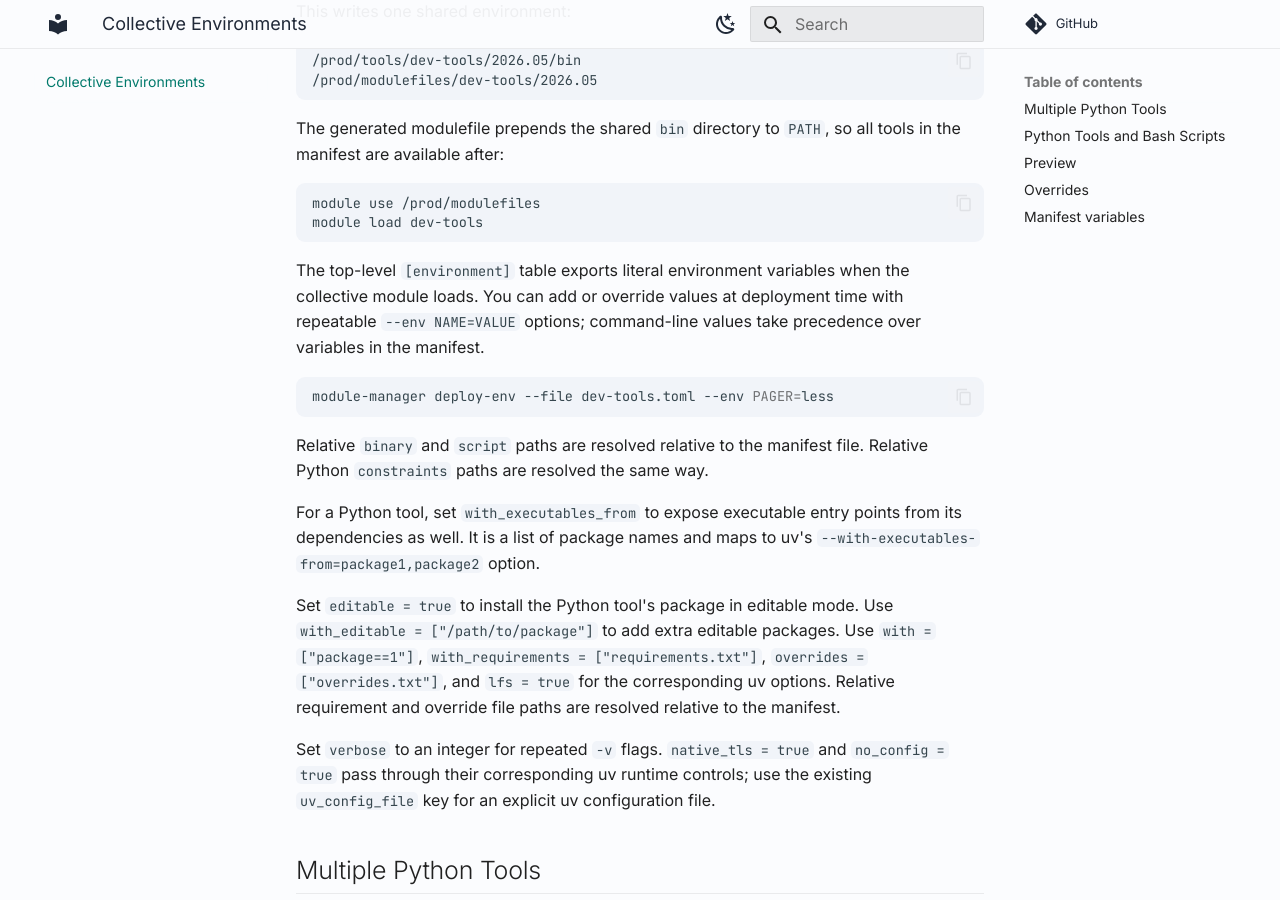
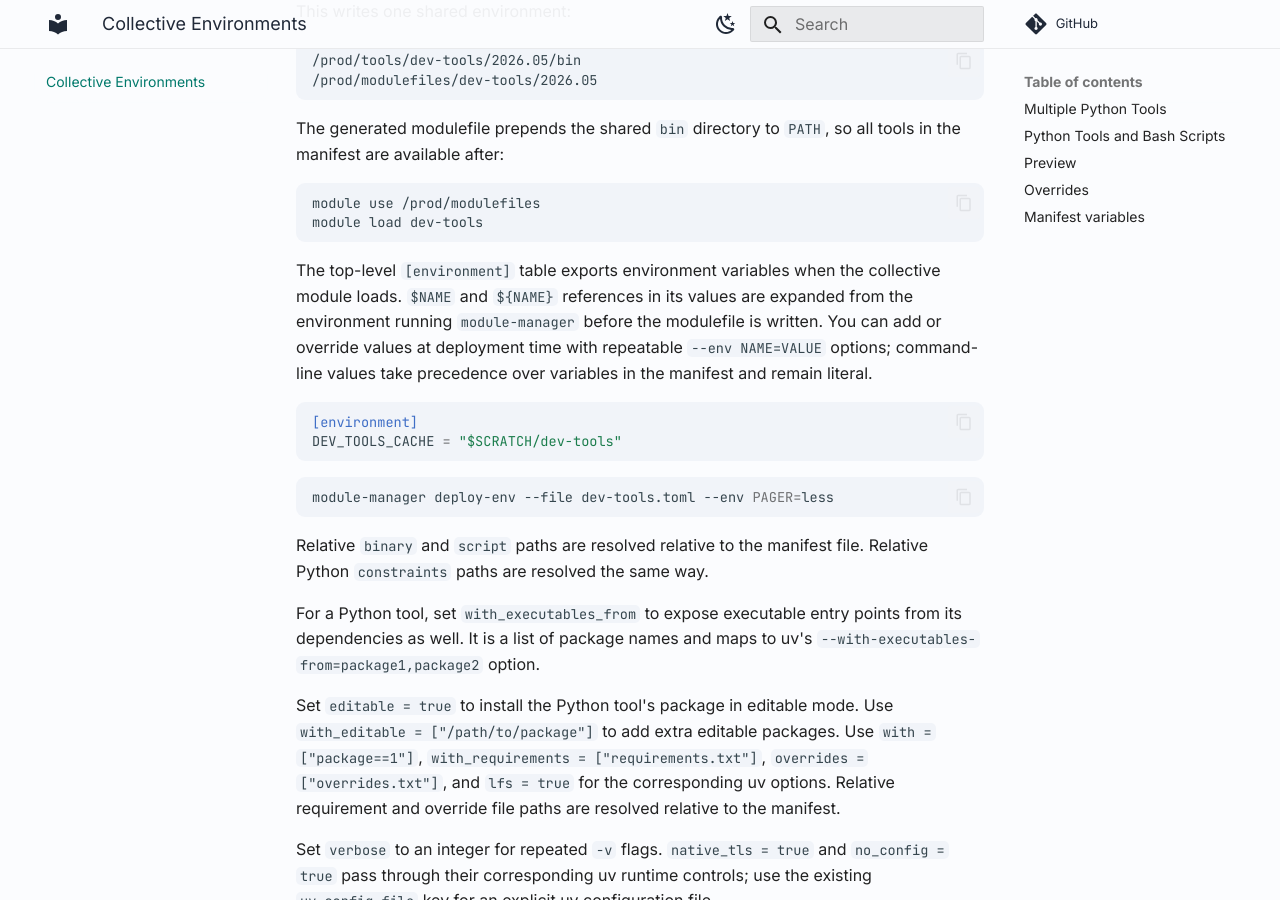
Before and after one commit to ejb90/module-manager, an MkDocs documentation site: the page built from docs/collective-environments.md, in a window 1280 px wide and 900 px high, scrolled down 1751 px. Built offline with MkDocs 1.6.1 and Material for MkDocs 9.7.7, drawn with Linux system fonts in a browser that asks for light colours; comment, search, counter and statistics services are not loaded.

Commit message:
Expand collective environment variables

````diff
--- a/docs/collective-environments.md
+++ b/docs/collective-environments.md
@@ -96,10 +96,17 @@ module use /prod/modulefiles
 module load dev-tools
 ```
 
-The top-level `[environment]` table exports literal environment variables when
-the collective module loads. You can add or override values at deployment time
-with repeatable `--env NAME=VALUE` options; command-line values take precedence
-over variables in the manifest.
+The top-level `[environment]` table exports environment variables when the
+collective module loads. `$NAME` and `${NAME}` references in its values are
+expanded from the environment running `module-manager` before the modulefile is
+written. You can add or override values at deployment time with repeatable
+`--env NAME=VALUE` options; command-line values take precedence over variables
+in the manifest and remain literal.
+
+```toml
+[environment]
+DEV_TOOLS_CACHE = "$SCRATCH/dev-tools"
+```
 
 ```sh
 module-manager deploy-env --file dev-tools.toml --env PAGER=less
--- a/module_manager/__init__.py
+++ b/module_manager/__init__.py
@@ -1,3 +1,3 @@
 """Deployment helpers for HPC environment module files."""
 
-__version__ = "0.18.0"
+__version__ = "0.19.0"
--- a/pyproject.toml
+++ b/pyproject.toml
@@ -1,6 +1,6 @@
 [project]
 name = "env-module-manager"
-version = "0.18.0"
+version = "0.19.0"
 description = "Deploy Python, binary, shell, and collective CLI environments behind GNU environment modulefiles"
 readme = "README.md"
 requires-python = ">=3.11"
````
Also changed, not shown: CHANGELOG.md (+7 -0 lines), README.md (+2 -1 lines), docs/environment-modules.md (+4 -2 lines), 4 other files.
